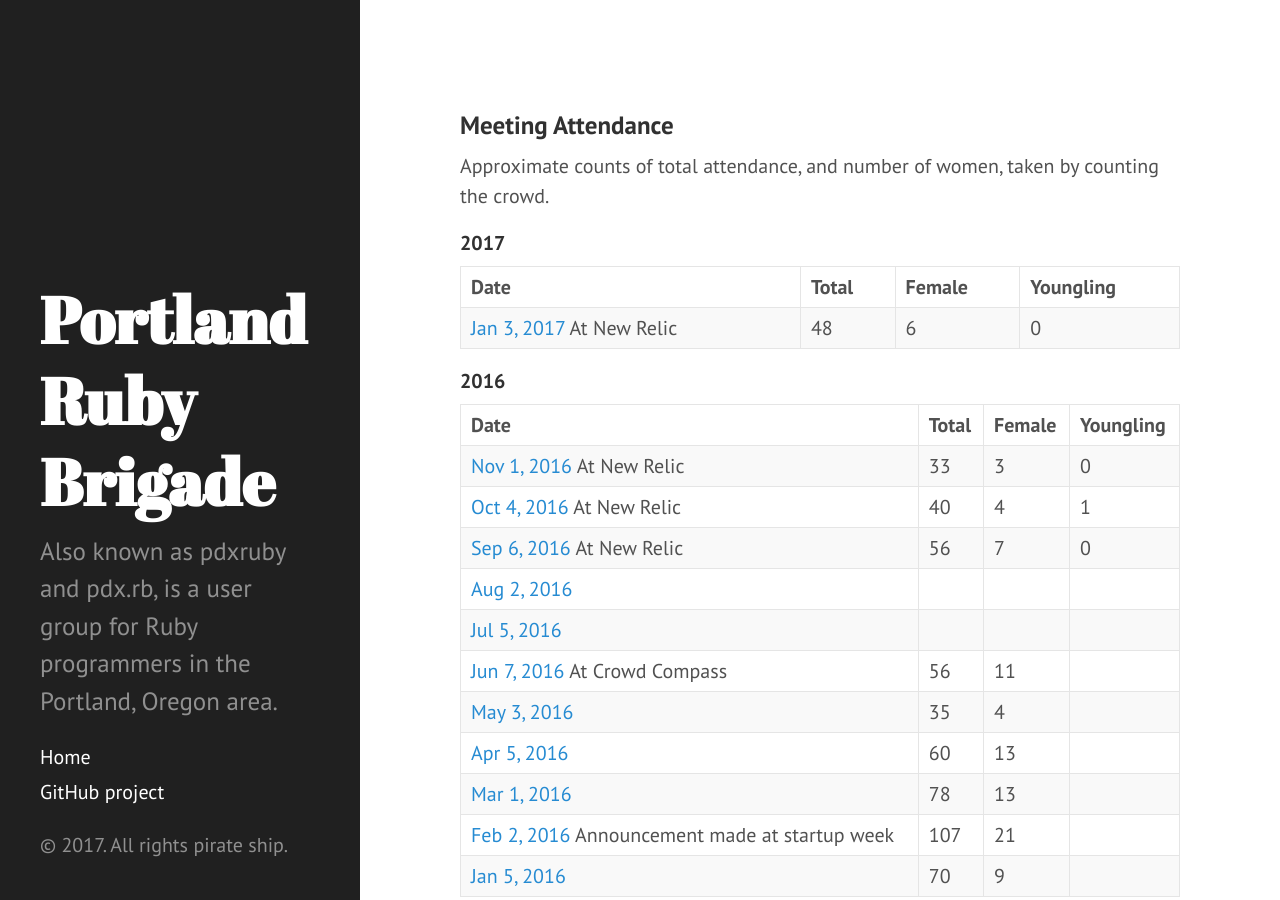
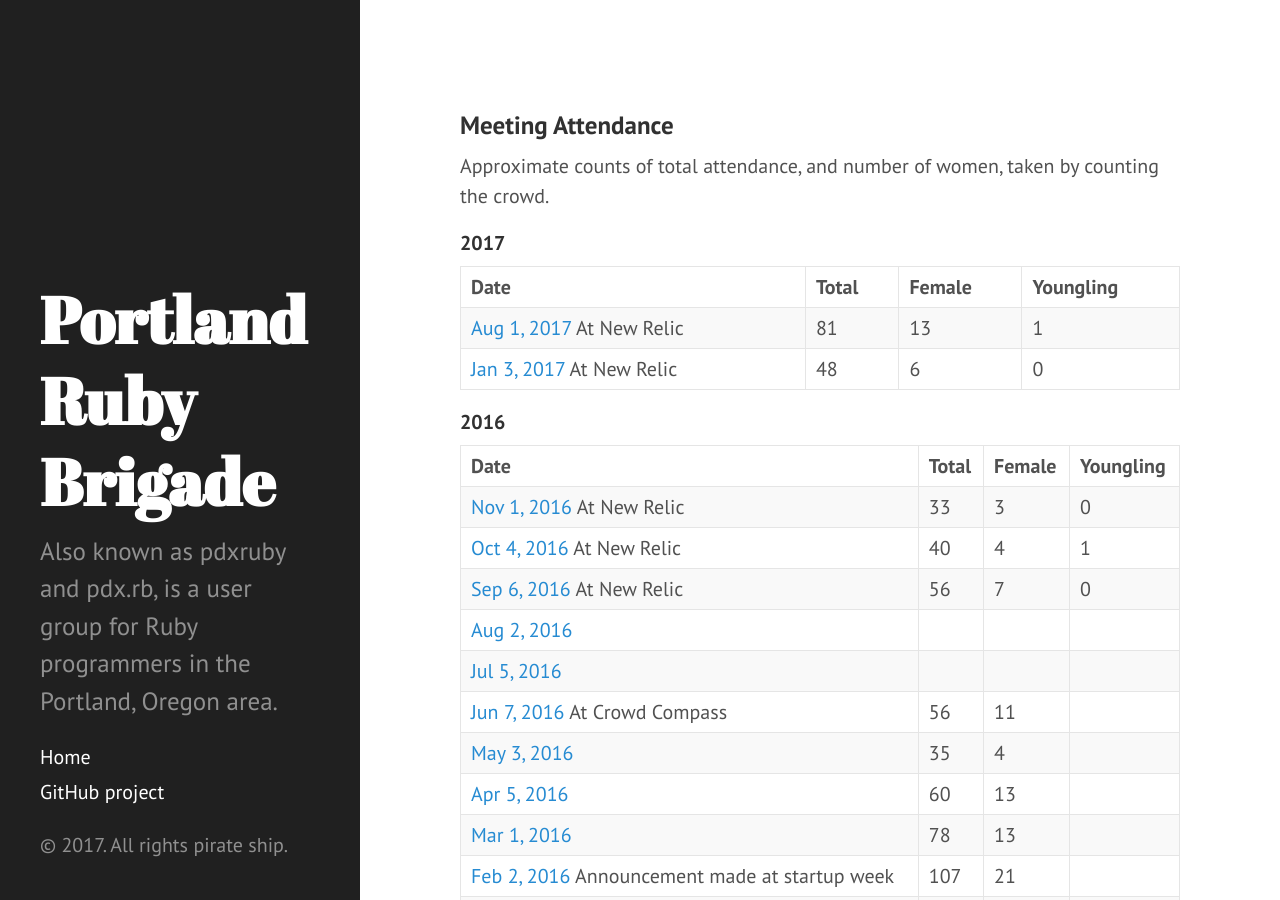
Before and after one commit to pdxruby/pdxruby.github.io, a Jekyll site: the page built from statistics.md, in a window 1280 px wide and 900 px high. Built offline with Jekyll 4.4.1, drawn with Linux system fonts in a browser that asks for light colours.

```diff
--- a/statistics.md
+++ b/statistics.md
@@ -11,6 +11,7 @@ Approximate counts of total attendance, and number of women, taken by counting t
 
 |Date|Total|Female|Youngling|
 |:---|:----|:-----|:--------|
+|[Aug 1, 2017](http://calagator.org/events/1250472238) At New Relic|81|13|1|
 |[Jan 3, 2017](http://calagator.org/events/1250471220) At New Relic|48|6|0|
 
 #### 2016
```
